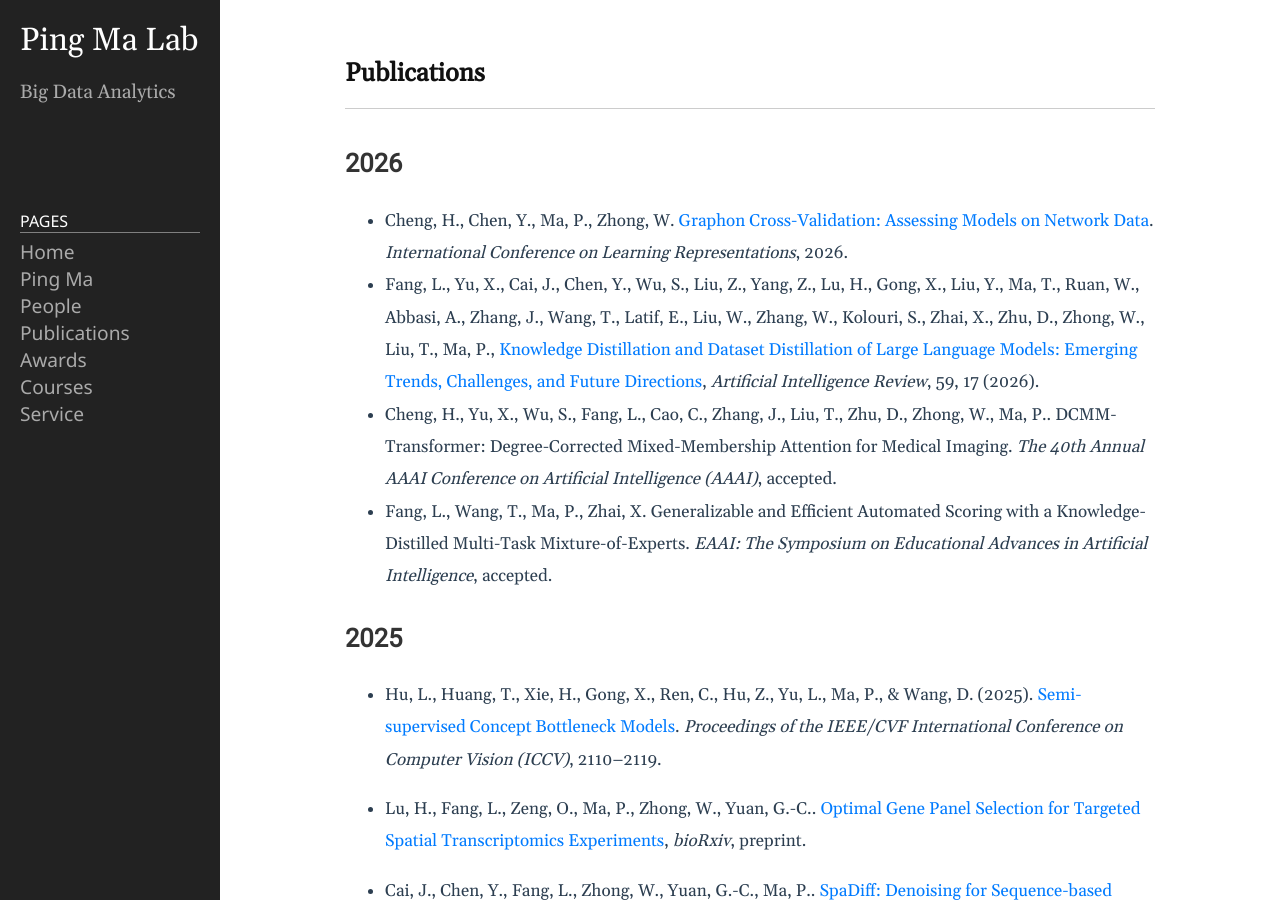
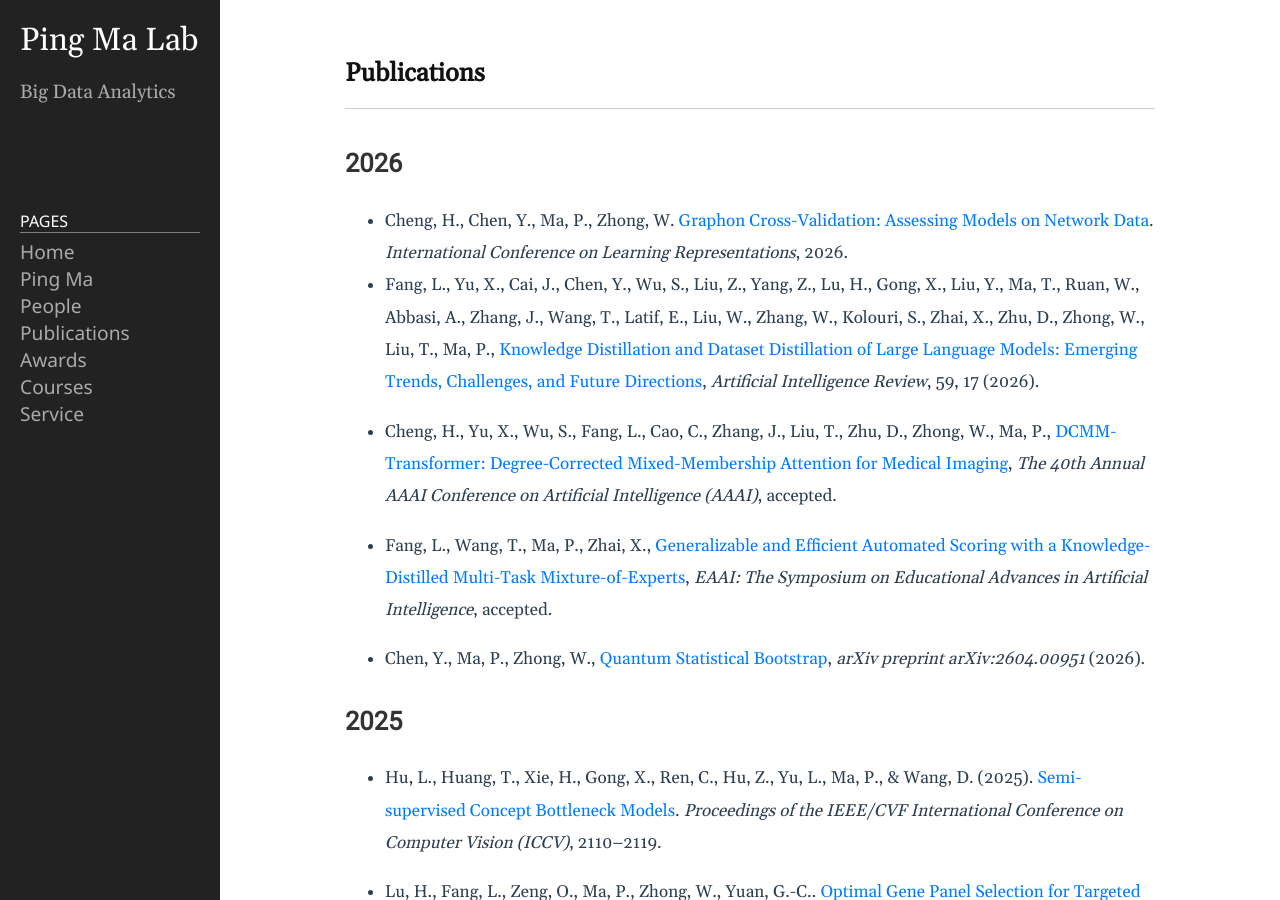
Before and after one commit to BDALpingio/BDALpingio.github.io, a Jekyll site: the page built from 3_publications.md, in a window 1280 px wide and 900 px high. Built offline with Jekyll 4.4.1, drawn with Linux system fonts in a browser that asks for light colours.

Commit message:
Update 3_publications.md

```diff
--- a/3_publications.md
+++ b/3_publications.md
@@ -7,8 +7,11 @@
 
 - Cheng, H., Chen, Y., Ma, P., Zhong, W. [Graphon Cross-Validation: Assessing Models on Network Data](https://iclr.cc/virtual/2026/poster/10011216). _International Conference on Learning Representations_, 2026.
 - Fang, L., Yu, X., Cai, J., Chen, Y., Wu, S., Liu, Z., Yang, Z., Lu, H., Gong, X., Liu, Y., Ma, T., Ruan, W., Abbasi, A., Zhang, J., Wang, T., Latif, E., Liu, W., Zhang, W., Kolouri, S., Zhai, X., Zhu, D., Zhong, W., Liu, T., Ma, P., [Knowledge Distillation and Dataset Distillation of Large Language Models: Emerging Trends, Challenges, and Future Directions](https://link.springer.com/article/10.1007/s10462-025-11423-3), _Artificial Intelligence Review_, 59, 17 (2026).
-- Cheng, H., Yu, X., Wu, S., Fang, L., Cao, C., Zhang, J., Liu, T., Zhu, D., Zhong, W., Ma, P.. DCMM-Transformer: Degree-Corrected Mixed-Membership Attention for Medical Imaging. _The 40th Annual AAAI Conference on Artificial Intelligence (AAAI)_, accepted.
-- Fang, L., Wang, T., Ma, P., Zhai, X. Generalizable and Efficient Automated Scoring with a Knowledge-Distilled Multi-Task Mixture-of-Experts. _EAAI: The Symposium on Educational Advances in Artificial Intelligence_, accepted.
+- Cheng, H., Yu, X., Wu, S., Fang, L., Cao, C., Zhang, J., Liu, T., Zhu, D., Zhong, W., Ma, P., [DCMM-Transformer: Degree-Corrected Mixed-Membership Attention for Medical Imaging](https://ojs.aaai.org/index.php/AAAI/article/view/37317), _The 40th Annual AAAI Conference on Artificial Intelligence (AAAI)_, accepted.
+
+- Fang, L., Wang, T., Ma, P., Zhai, X., [Generalizable and Efficient Automated Scoring with a Knowledge-Distilled Multi-Task Mixture-of-Experts](https://ojs.aaai.org/index.php/AAAI/article/view/42115), _EAAI: The Symposium on Educational Advances in Artificial Intelligence_, accepted.
+
+- Chen, Y., Ma, P., Zhong, W., [Quantum Statistical Bootstrap](https://arxiv.org/abs/2604.00951), _arXiv preprint arXiv:2604.00951_ (2026).
 
 
 ## 2025
```
